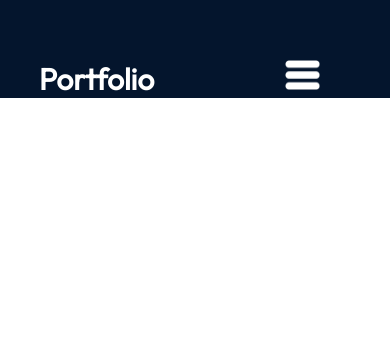
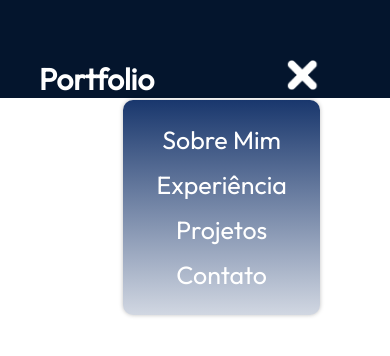
Before and after one commit to JonhDS/portfolio, a React (Vite) app in the folder portfolio/: page / in a window 390 px wide. Both pictures are taken after a click on the picture 302 px from the left and 75 px from the top of the page. Shown: the top 356 px of the page. Built offline with nearby package versions, Linux system fonts and the light colour scheme.

Commit message:
feat: adicionando menu hamburguer

```diff
--- a/portfolio/src/components/NavBar/Navbar.jsx
+++ b/portfolio/src/components/NavBar/Navbar.jsx
@@ -1,15 +1,36 @@
 import React, { useState } from "react";
 
 import styles from "./Navbar.module.css";
-import {getImageUrl} from "../../utils"
+import { getImageUrl } from "../../utils"
 
-export const NavBar = () =>{
+export const NavBar = () => {
+
+    const [menuOpen, setMenuOpen] = useState(false);
+
     return (
         <nav className={styles.navbar}>
             <a className={styles.title} href="/">Portfolio</a>
             <div className={styles.menu}>
-                <img className={styles.menuBtn} src={getImageUrl("images/menu.png")} alt="botão do menu" />
-                <ul className={styles.menuItems}>
+                <img
+                    className={styles.menuBtn}
+                    src={
+                        menuOpen
+                            ? getImageUrl("images/menuClose.png")
+                            : getImageUrl("images/menu.png")
+                    }
+                    alt="botão do menu"
+                    onClick={() => setMenuOpen(!menuOpen)}
+                />
+                <ul
+                    className={
+                        `${styles.menuItems
+                        } ${menuOpen && styles.menuOpen
+                        }`
+                    }
+                    onClick={
+                        () => setMenuOpen(false)
+                    }
+                >
                     <li><a href="#about">Sobre Mim</a></li>
                     <li><a href="#experience">Experiência</a></li>
                     <li><a href="#projects">Projetos</a></li>
--- a/portfolio/src/components/NavBar/Navbar.module.css
+++ b/portfolio/src/components/NavBar/Navbar.module.css
@@ -73,4 +73,9 @@
         padding: 24px 33px;
         box-shadow: 0 0 4px 0 rgba(0, 0, 0, 0.25);
     }
+
+    .menuOpen {
+        display: flex;
+        z-index: 1;
+    }
 }
```
Also changed, not shown: portfolio/assets/images/menuClose.png (added).
